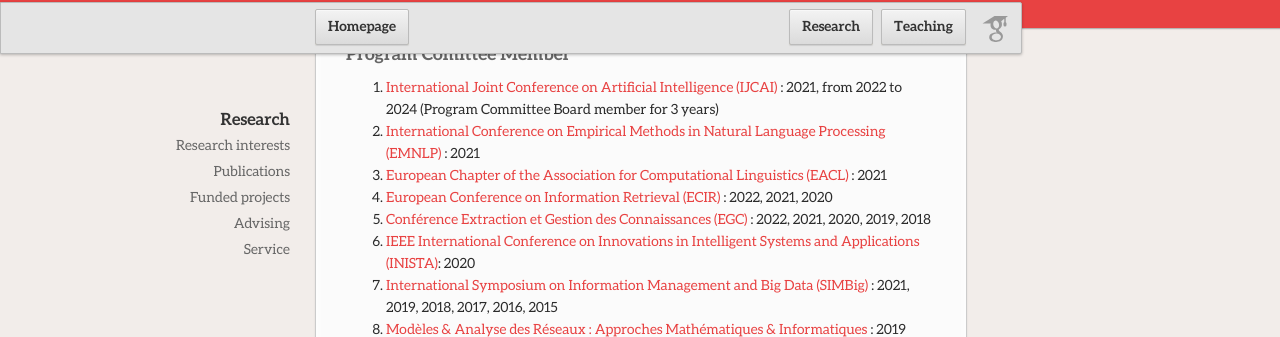
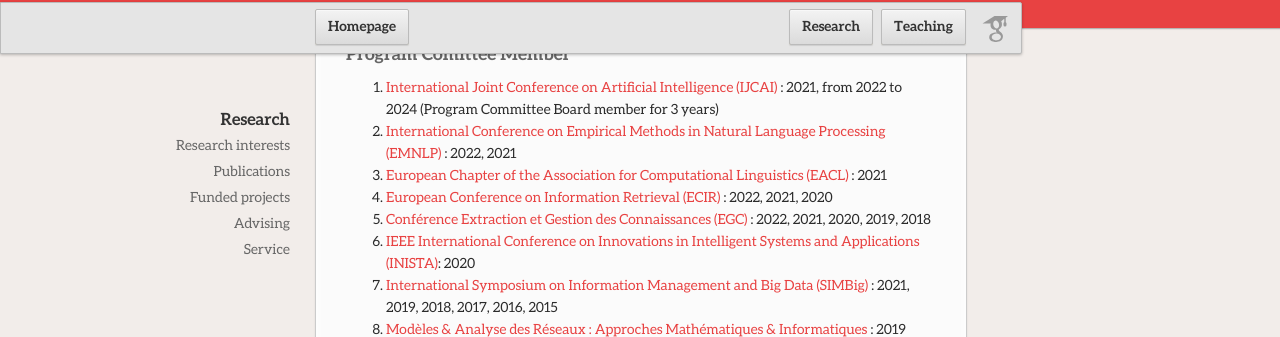
Before and after one commit to AdrienGuille/adrienguille.github.io, a Jekyll site: the page built from research.md, in a window 1280 px wide and 900 px high, scrolled down 1796 px. Shown: the part 113-450 px from the top of the window. Built offline with Jekyll 4.4.1, drawn with Linux system fonts in a browser that asks for light colours; our own code applies the rules of GitHub Pages for plain Markdown files.

Commit message:
Update research.md

```diff
--- a/research.md
+++ b/research.md
@@ -63,7 +63,7 @@
 ### Program Comittee Member
 
 - [International Joint Conference on Artificial Intelligence (IJCAI)](#) : 2021, from 2022 to 2024 (Program Committee Board member for 3 years)
-- [International Conference on Empirical Methods in Natural Language Processing (EMNLP)](#) : 2021
+- [International Conference on Empirical Methods in Natural Language Processing (EMNLP)](#) : 2022, 2021
 - [European Chapter of the Association for Computational Linguistics (EACL)](#) : 2021
 - [European Conference on Information Retrieval (ECIR)](https://link.springer.com/conference/ecir) : 2022, 2021, 2020
 - [Conférence Extraction et Gestion des Connaissances (EGC)](http://www.egc.asso.fr/category/manifestations/conferences) : 2022, 2021, 2020, 2019, 2018
```
